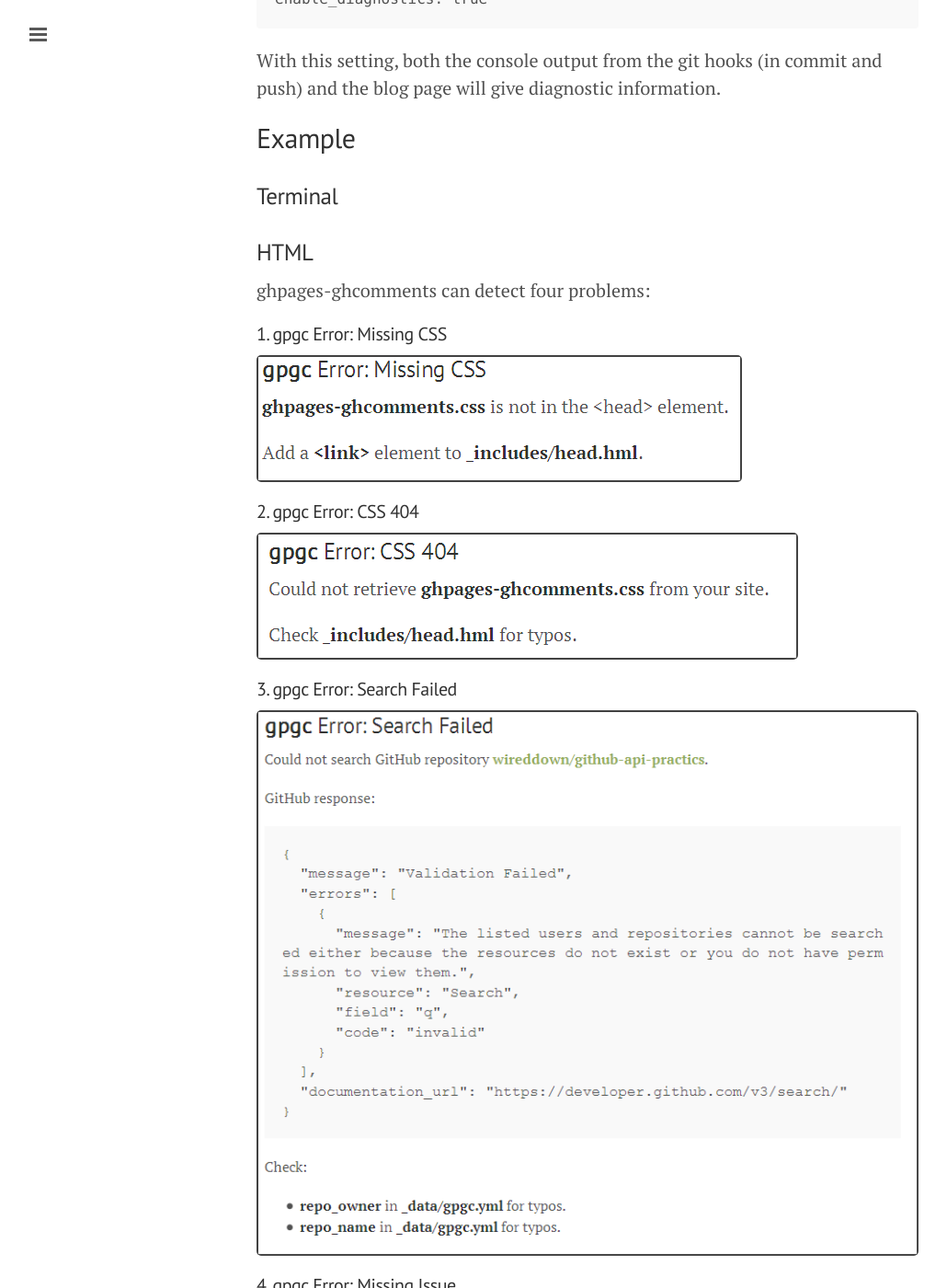
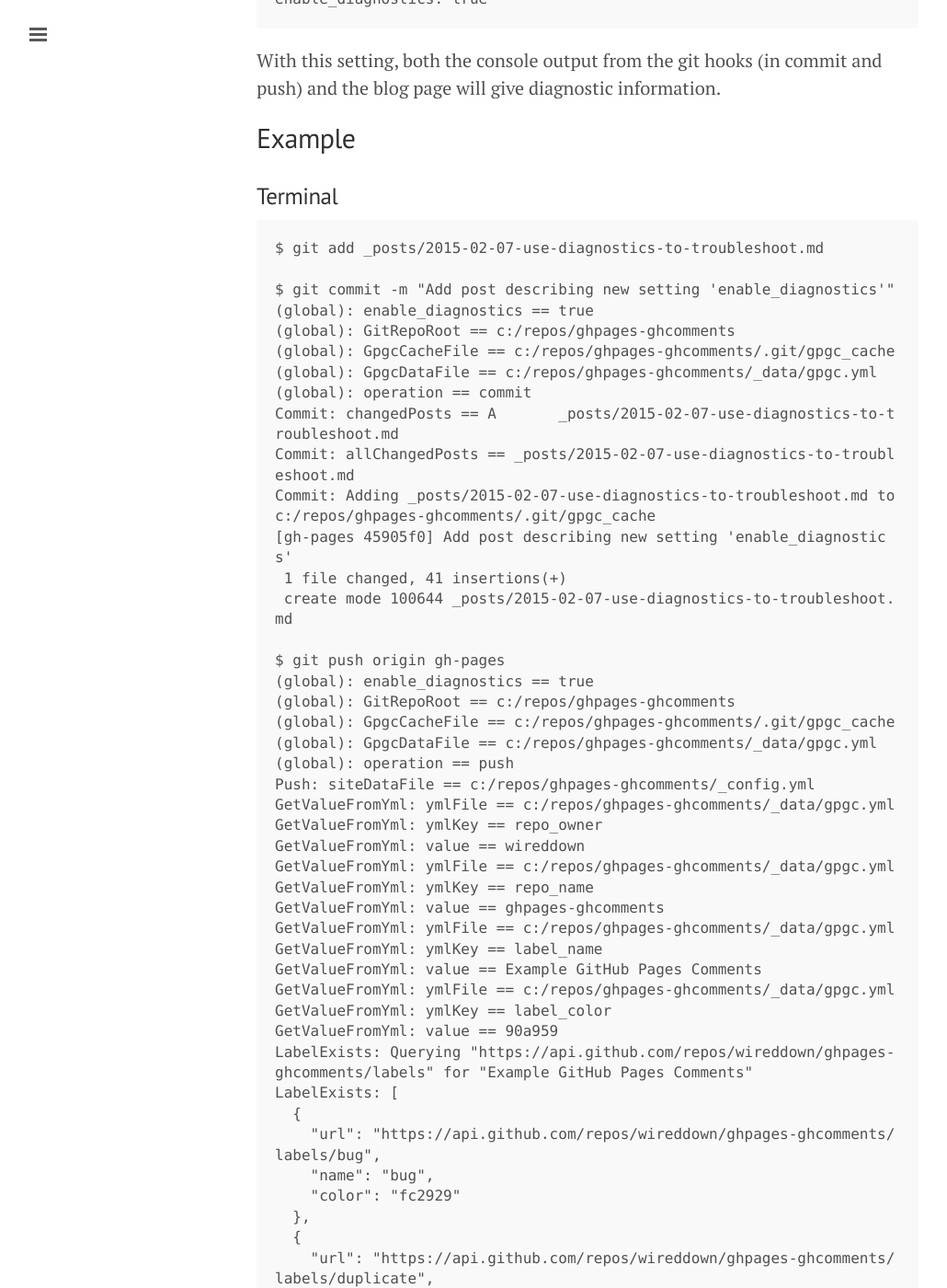
Before and after one commit to wireddown/ghpages-ghcomments, a Jekyll site: the page built from _posts/2015-02-07-use-diagnostics-to-troubleshoot.md, in a window 1280 px wide and 1400 px high, scrolled down 394 px. Shown: the whole window at 92% size, without its empty margins (1-1031 px from the left). Built offline with Jekyll 4.4.1, drawn with Linux system fonts in a browser that asks for light colours; Markdown is read by kramdown in place of the engine named in the settings; some of the changed text lies outside the part shown.

Commit message:
Update terminal example with output text

````diff
--- a/_posts/2015-02-07-use-diagnostics-to-troubleshoot.md
+++ b/_posts/2015-02-07-use-diagnostics-to-troubleshoot.md
@@ -15,10 +15,119 @@ With this setting, both the console output from the git hooks (in commit and pus
 
 ## Example
 
-
 ### Terminal
 
+```
+$ git add _posts/2015-02-07-use-diagnostics-to-troubleshoot.md
 
+$ git commit -m "Add post describing new setting 'enable_diagnostics'"
+(global): enable_diagnostics == true
+(global): GitRepoRoot == c:/repos/ghpages-ghcomments
+(global): GpgcCacheFile == c:/repos/ghpages-ghcomments/.git/gpgc_cache
+(global): GpgcDataFile == c:/repos/ghpages-ghcomments/_data/gpgc.yml
+(global): operation == commit
+Commit: changedPosts == A       _posts/2015-02-07-use-diagnostics-to-troubleshoot.md
+Commit: allChangedPosts == _posts/2015-02-07-use-diagnostics-to-troubleshoot.md
+Commit: Adding _posts/2015-02-07-use-diagnostics-to-troubleshoot.md to c:/repos/ghpages-ghcomments/.git/gpgc_cache
+[gh-pages 45905f0] Add post describing new setting 'enable_diagnostics'
+ 1 file changed, 41 insertions(+)
+ create mode 100644 _posts/2015-02-07-use-diagnostics-to-troubleshoot.md
+
+$ git push origin gh-pages
+(global): enable_diagnostics == true
+(global): GitRepoRoot == c:/repos/ghpages-ghcomments
+(global): GpgcCacheFile == c:/repos/ghpages-ghcomments/.git/gpgc_cache
+(global): GpgcDataFile == c:/repos/ghpages-ghcomments/_data/gpgc.yml
+(global): operation == push
+Push: siteDataFile == c:/repos/ghpages-ghcomments/_config.yml
+GetValueFromYml: ymlFile == c:/repos/ghpages-ghcomments/_data/gpgc.yml
+GetValueFromYml: ymlKey == repo_owner
+GetValueFromYml: value == wireddown
+GetValueFromYml: ymlFile == c:/repos/ghpages-ghcomments/_data/gpgc.yml
+GetValueFromYml: ymlKey == repo_name
+GetValueFromYml: value == ghpages-ghcomments
+GetValueFromYml: ymlFile == c:/repos/ghpages-ghcomments/_data/gpgc.yml
+GetValueFromYml: ymlKey == label_name
+GetValueFromYml: value == Example GitHub Pages Comments
+GetValueFromYml: ymlFile == c:/repos/ghpages-ghcomments/_data/gpgc.yml
+GetValueFromYml: ymlKey == label_color
+GetValueFromYml: value == 90a959
+LabelExists: Querying "https://api.github.com/repos/wireddown/ghpages-ghcomments/labels" for "Example GitHub Pages Comments"
+LabelExists: [
+  {
+    "url": "https://api.github.com/repos/wireddown/ghpages-ghcomments/labels/bug",
+    "name": "bug",
+    "color": "fc2929"
+  },
+  {
+    "url": "https://api.github.com/repos/wireddown/ghpages-ghcomments/labels/duplicate",
+    "name": "duplicate",
+    "color": "cccccc"
+  },
+  {
+    "url": "https://api.github.com/repos/wireddown/ghpages-ghcomments/labels/enhancement",
+    "name": "enhancement",
+    "color": "84b6eb"
+  },
+  {
+    "url": "https://api.github.com/repos/wireddown/ghpages-ghcomments/labels/help%20wanted",
+    "name": "help wanted",
+    "color": "159818"
+  },
+  {
+    "url": "https://api.github.com/repos/wireddown/ghpages-ghcomments/labels/invalid",
+    "name": "invalid",
+    "color": "e6e6e6"
+  },
+  {
+    "url": "https://api.github.com/repos/wireddown/ghpages-ghcomments/labels/question",
+    "name": "question",
+    "color": "cc317c"
+  },
+  {
+    "url": "https://api.github.com/repos/wireddown/ghpages-ghcomments/labels/wontfix",
+    "name": "wontfix",
+    "color": "ffffff"
+  },
+  {
+    "url": "https://api.github.com/repos/wireddown/ghpages-ghcomments/labels/Example%20GitHub%20Pages%20Comments",
+    "name": "Example GitHub Pages Comments",
+    "color": "90a959"
+  },
+  {
+    "url": "https://api.github.com/repos/wireddown/ghpages-ghcomments/labels/in%20work",
+    "name": "in work",
+    "color": "5319e7"
+  }
+]
+Push: allCommittedPosts == _posts/2015-02-07-use-diagnostics-to-troubleshoot.md
+GetValueFromYml: ymlFile == _posts/2015-02-07-use-diagnostics-to-troubleshoot.md
+GetValueFromYml: ymlKey == title
+GetValueFromYml: value == Use Diagnostics to Troubleshoot
+GetValueFromYml: ymlFile == c:/repos/ghpages-ghcomments/_config.yml
+GetValueFromYml: ymlKey == url
+GetValueFromYml: value == http://wireddown.github.io/ghpages-ghcomments
+RawUrlEncode: Encoding "Use Diagnostics to Troubleshoot"
+RawUrlEncode: Result: "Use%20Diagnostics%20to%20Troubleshoot"
+IssueExists: Querying "https://api.github.com/search/issues?q=Use%20Diagnostics%20to%20Troubleshoot+repo:wireddown/ghpages-ghcomments+type:issue+in:title" for "Use Diagnostics to Troubleshoot"
+IssueExists: {
+  "total_count": 0,
+  "incomplete_results": false,
+  "items": [
+
+  ]
+}
+CreateIssue: Posting to "https://api.github.com/repos/wireddown/ghpages-ghcomments/issues" with '{"title":"Use Diagnostics to Troubleshoot","body":"This is the comment thread for [Use Diagnostics to Troubleshoot](http://wireddown.github.io/ghpages-ghcomments/2015/02/07/use-diagnostics-to-troubleshoot).","assignee":"wireddown","labels":["Example GitHub Pages Comments"]}'
+Created issue "Use Diagnostics to Troubleshoot" for "wireddown/ghpages-ghcomments"
+Push: Resetting c:/repos/ghpages-ghcomments/.git/gpgc_cache
+Counting objects: 8, done.
+Delta compression using up to 2 threads.
+Compressing objects: 100% (4/4), done.
+Writing objects: 100% (4/4), 860 bytes | 0 bytes/s, done.
+Total 4 (delta 2), reused 0 (delta 0)
+To https://github.com/wireddown/ghpages-ghcomments.git
+   49f71a6..45905f0  gh-pages -> gh-pages
+```
 
 ### HTML
 
@@ -26,16 +135,16 @@ ghpages-ghcomments can detect four problems:
 
 #### 1. gpgc Error: Missing CSS
 
-![gpgc Error: Missing CSS]({{ site.baseurl }}/images/DiagnosticMissingCss.png)
+> ![gpgc Error: Missing CSS]({{ site.baseurl }}/images/DiagnosticMissingCss.png)
 
 #### 2. gpgc Error: CSS 404
 
-![gpgc Error: CSS 404]({{ site.baseurl }}/images/DiagnosticCss404.png)
+> ![gpgc Error: CSS 404]({{ site.baseurl }}/images/DiagnosticCss404.png)
 
 #### 3. gpgc Error: Search Failed
 
-![gpgc Error: Search Failed]({{ site.baseurl }}/images/DiagnosticSearchFailed.png)
+> ![gpgc Error: Search Failed]({{ site.baseurl }}/images/DiagnosticSearchFailed.png)
 
 #### 4. gpgc Error: Missing Issue
 
-![gpgc Error: Missing Issue]({{ site.baseurl }}/images/DiagnosticMissingIssue.png)
+> ![gpgc Error: Missing Issue]({{ site.baseurl }}/images/DiagnosticMissingIssue.png)
````
